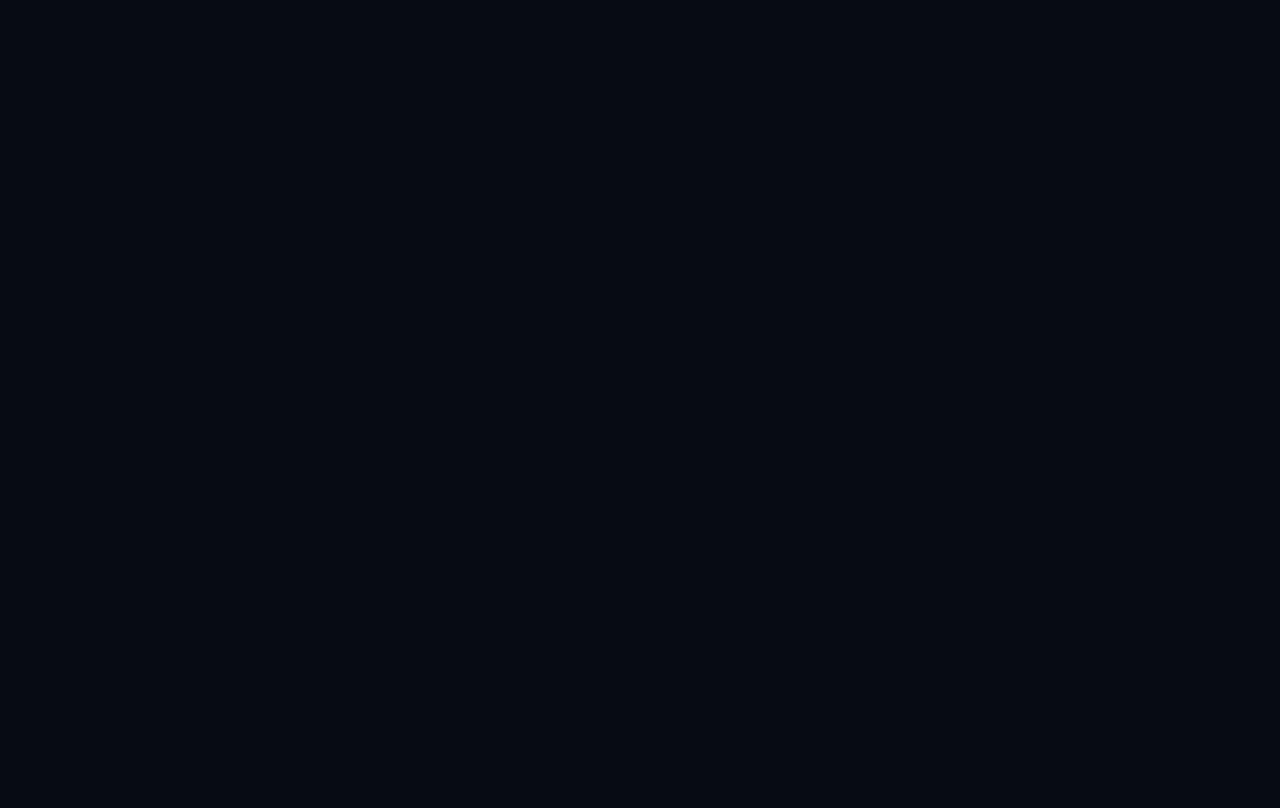
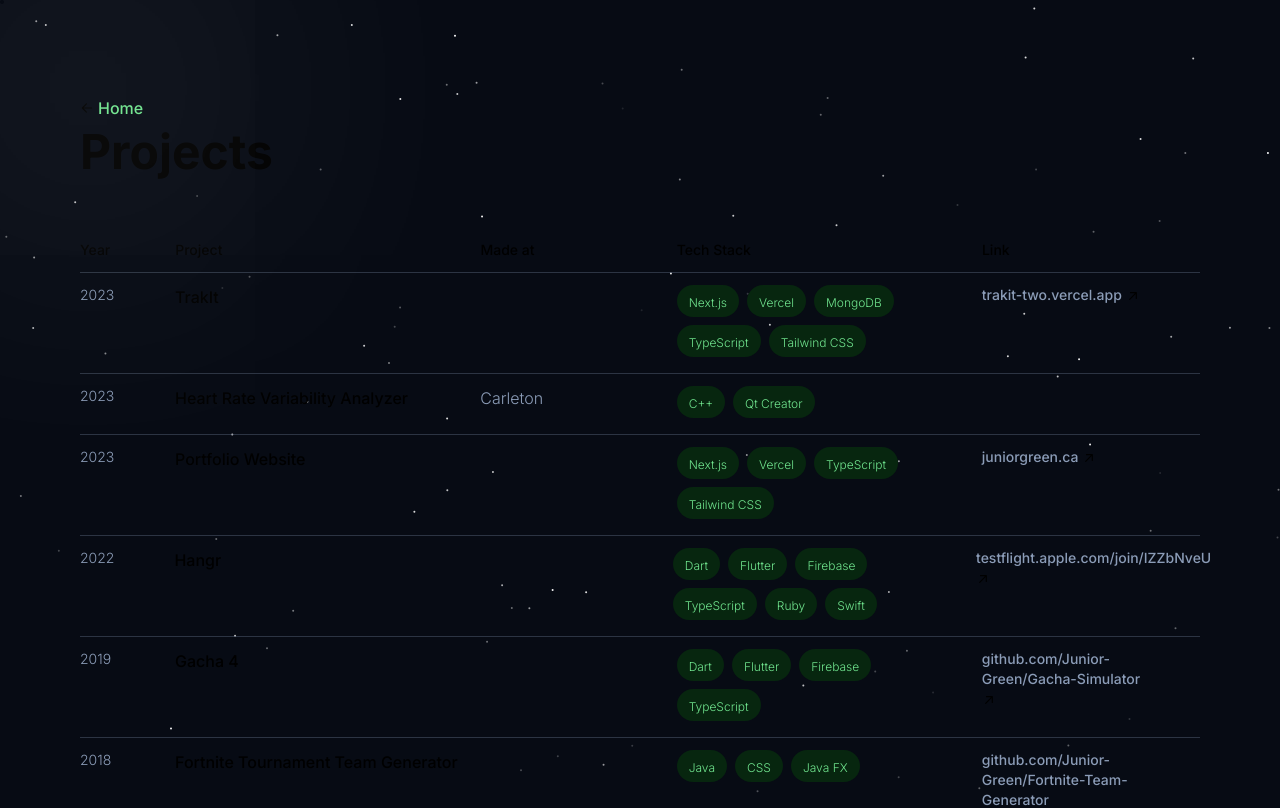
Before and after one commit to Junior-Green/portfolio-v1, a Next.js app: page /projects in a window 1280 px wide. Shown: the top 808 px of the page. Built offline with nearby package versions, Linux system fonts and the light colour scheme.

Commit message:
finished /projects page, fixed url and descriptions

```diff
--- a/src/app/Home.module.css
+++ b/src/app/Home.module.css
@@ -16,10 +16,6 @@
     width: 30px;
 }
 
-.underline {
-    transition: text-decoration-color 500ms;
-}
-
 .arrow:hover *:nth-child(2) {
     transform: translateX(10px);
 }
--- a/src/app/layout.tsx
+++ b/src/app/layout.tsx
@@ -1,3 +1,4 @@
+import FollowCursor from '@/components/follow-cursor/follow-cursor'
 import './globals.css'
 import type { Metadata } from 'next'
 import { Inter } from 'next/font/google'
--- a/src/app/page.tsx
+++ b/src/app/page.tsx
@@ -29,10 +29,10 @@
 
   return (
     <main className="w-full h-full leading-relaxed tracking-wide flex md:flex-row px-[8%] sm:flex-col">
-      <ParticlesBackground onLoad={() => { }} />
+      <ParticlesBackground />
       <div className="md:sticky md:top-0 py-[8%] md:h-[100vh] sm:auto md:w-1/2 sm:w-full flex flex-col justify-between items-start ">
         <div className="h-full w-full">
-          <Link href={"/"} className="font-semibold text-6xl text-white">{name}</Link>
+          <Link href={"/"} className="font-semibold text-6xl text-white pr-5">{name}</Link>
           <h1 className="font-normal text-white text-xl mt-2">{title}</h1>
           <p className="font-light text-theme-gray-light text-base mt-2 mb-16 w-3/4">{desc}</p>
           <div className={`flex flex-row items-center justify-start ${styles.container} cursor-pointer mb-6 w-min`} onClick={() => scrollToRef(aboutRef)}>
@@ -61,30 +61,29 @@
       </div>
       <div className=" h-auto md:w-1/2 sm:w-full py-[8%] flex flex-col" ref={aboutRef}>
         <p className="text-theme-gray-light font-light">
-          I remember my first time creating my first program back in 2017 when I took a highschool class where we made games using a legacy version of <Link href={"https://gamemaker.io/en"} className="text-white font-medium hover:text-theme-green-light transition-colors">GameMaker Creator</Link>. I am very fortunate to have discovered my passion relatively early. Now I am on my way to graduate from <Link href={"https://carleton.ca/about/"} className="text-white font-medium hover:text-theme-green-light transition-colors">Carleton University</Link> in Computer Science, and pursue a longlasting career in Software Engineering.
+          I remember my first time creating my very first program back in 2017 when I took a highschool class focused on making games using a legacy version of <Link href={"https://gamemaker.io/en"} className="text-white font-medium hover:text-theme-green-light transition-colors">GameMaker Creator</Link>. I am very fortunate to have discovered my passion relatively early. Now, I am on my way to graduating from <Link href={"https://carleton.ca/about/"} className="text-white font-medium hover:text-theme-green-light transition-colors">Carleton University</Link> in Computer Science in efforts to pursue a career in Software Engineering.
           <br />
           <br />
-          I refrain from labelling myself as specific type of developer, because I believe a great developer has the capacity to learn and use every tool in their toolbox, but I do favor front-end and mobile development the most. The most enjoyable experience I have had creating a application was using <Link href={"https://flutter.dev/"} className="text-white font-medium hover:text-theme-green-light transition-colors">Flutter</Link> and <Link href={"https://dart.dev/"} className="text-white font-medium hover:text-theme-green-light transition-colors">Dart</Link> to make <Link href={"https://github.com/Junior-Green/hangr"} className="text-white font-medium hover:text-theme-green-light transition-colors">Hangr</Link>.
+          I prefer not to label myself as a specific type of developer, because I believe a great developer has the capacity to learn and use every tool in their toolbox, however I do favor front-end and mobile development the most. The most enjoyable experience I have had creating a application was using <Link href={"https://flutter.dev/"} className="text-white font-medium hover:text-theme-green-light transition-colors">Flutter</Link> and <Link href={"https://dart.dev/"} className="text-white font-medium hover:text-theme-green-light transition-colors">Dart</Link> to create <Link href={"https://github.com/Junior-Green/hangr"} className="text-white font-medium hover:text-theme-green-light transition-colors">Hangr</Link>.
           <br />
           <br />
           When I am not typing away at my computer, I am either at the <span className="text-white font-medium hover:text-theme-green-light cursor-dumbbell transition-colors">gym</span>  trying to break a new PR, watching random videos on <Link href={"https://www.youtube.com/"} className="text-white font-medium hover:text-red-600 transition-colors">Youtube</Link>, or trying to attain the rank of Grand Champion in <span className="text-white font-medium hover:text-theme-green-light cursor-ball transition-colors">Rocket League</span>.
         </p>
-        <div className={`mt-5 flex flex-row items-center ${styles.arrow} hover:underline hover:decoration-theme-green-light w-min mb-20`}>
-          <a href="/resume.pdf" className={` decoration-transparent whitespace-nowrap underline-offset-4 font-medium ${styles.underline} mr-1`}>View Résumé</a>
+        <div className={`mt-5 flex flex-row items-center ${styles.arrow} hover:underline hover:decoration-theme-green-light w-min mb-20 underline-offset-4`}>
+          <a href="/resume.pdf" className={`decoration-transparent whitespace-nowrap font-medium mr-1 transition-all`}>View Résumé</a>
           <RightArrowIcon width={14} height={14} className="fill-white transition-transform" />
         </div>
 
         <h2 className="sm:opacity-100 md:opacity-0 mb-5 font-semibold tracking-widest" ref={projectsRef}>PROJECTS</h2>
         <ListView>
-          <Project imgSrc={"/trakit-thumbnail.png"} projectName={"TrakIt"} desc={"A web application that allows you to effortlessly store, analyze, and visualize your personal sports statistics. It provides a comprehensive dashboard that provides a visual overview of your sports performance."} languagesAndFrameworks={['Next.js', 'Tailwind CSS', 'MongoDB', 'Vercel', 'TypeScript']} link={"https://github.com/Junior-Green/trakit"} />
-          <Project imgSrc={"/portfolio.png"} projectName={"Portfolio Website"} desc={"Website to showcase highlights, projects and experience."} languagesAndFrameworks={['Next.js', 'Tailwind CSS', 'Vercel', 'TypeScript']} link={"/"} />
-          <Project imgSrc={"/hangr.png"} projectName={"Hangr"} desc={"Digital wardrobe and outfit planner for iOS and Android. Seamlessly categorize your clothes by type, color, and occasion making it a breeze to find the perfect piece for any occasion."} languagesAndFrameworks={['Next.js', 'Tailwind CSS', 'Vercel', 'TypeScript']} link={"/"} />
-          <Project imgSrc={"/gacha-4.png"} projectName={"Gacha 4"} desc={"Website to showcase highlights, projects and experience."} languagesAndFrameworks={['Next.js', 'Tailwind CSS', 'Vercel', 'TypeScript']} link={"/"} />
-
+          <Project imgSrc={"/trakit-thumbnail.png"} projectName={"TrakIt"} desc={"A web application that allows you to effortlessly store, analyze, and visualize your personal sports statistics. It provides a comprehensive dashboard that provides a visual overview of your sports performance."} languagesAndFrameworks={['Next.js', 'Tailwind CSS', 'MongoDB', 'Vercel', 'TypeScript']} link={"https://trakit-two.vercel.app/"} />
+          <Project imgSrc={"/portfolio.png"} projectName={"juniorgreen.ca"} desc={"My online portfolio to showcase my highlights, projects and experience."} languagesAndFrameworks={['Next.js', 'Tailwind CSS', 'Vercel', 'TypeScript']} link={"/"} />
+          <Project imgSrc={"/hangr.png"} projectName={"Hangr"} desc={"Digital wardrobe and outfit planner for iOS and Android. Seamlessly categorize your clothes by type, color, and occasion making it a breeze to find the perfect piece for any occasion."} languagesAndFrameworks={['Dart', 'Flutter', 'Firebase', 'TypeScript', 'Ruby', 'Swift']} link={"https://testflight.apple.com/join/IZZbNveU"} />
+          <Project imgSrc={"/gacha-4.png"} projectName={"Gacha 4"} desc={"Lottery simulator from various mobile gacha games."} languagesAndFrameworks={['Android Studio', 'Java', 'Gradle']} link={"https://github.com/Junior-Green/Gacha-Simulator"} />
         </ListView>
 
-        <div className={`mt-5 flex flex-row items-center ${styles.arrow} hover:underline hover:decoration-theme-green-light w-min `}>
-          <a href="/projects" className={` decoration-transparent whitespace-nowrap underline-offset-4 font-medium ${styles.underline} mr-1`}>View All Projects</a>
+        <div className={`mt-5 flex flex-row items-center ${styles.arrow} hover:underline hover:decoration-theme-green-light w-min mb-20 underline-offset-4`}>
+          <a href="/projects" className={`decoration-transparent whitespace-nowrap font-medium mr-1 transition-all`}>View All Projects</a>
           <RightArrowIcon width={14} height={14} className="fill-white transition-transform" />
         </div>
         <p className="font-extralight text-sm text-theme-gray-dark w-5/6 mt-10">
--- /dev/null
+++ b/src/app/projects/Projects.module.css
@@ -0,0 +1,12 @@
+.arrow:hover div {
+    transform: translateX(-10px);
+}
+
+.arrowDiagonal:hover *:nth-child(2) {
+    transform: translateX(5px) translateY(-5px) rotate(-45deg);
+    fill: rgb(112 228 142)
+}
+
+.arrowDiagonal:hover span{
+    color: rgb(112 228 142)
+}
--- a/src/app/projects/page.tsx
+++ b/src/app/projects/page.tsx
@@ -1,9 +1,121 @@
+import FollowCursor from "@/components/follow-cursor/follow-cursor";
+import { ParticlesBackground } from "@/components/particles-background/particles-background";
+import { RightArrowIcon } from "@/components/svgs";
+import styles from './Projects.module.css'
+import Link from "next/link";
 
+interface ProjectData {
+    year: number,
+    projectName: string,
+    placeMade: string,
+    toolsUsed: string[],
+    link: string
+}
 
 export default function Projects() {
+    const projects: ProjectData[] = [
+        {
+            year: 2023,
+            projectName: 'TrakIt',
+            placeMade: '',
+            toolsUsed: ['Next.js', 'Vercel', 'MongoDB', 'TypeScript', 'Tailwind CSS'],
+            link: 'trakit-two.vercel.app'
+        },
+        {
+            year: 2023,
+            projectName: 'Heart Rate Variability Analyzer',
+            placeMade: 'Carleton',
+            toolsUsed: ['C++', 'Qt Creator'],
+            link: ''
+        },
+        {
+            year: 2023,
+            projectName: 'Portfolio Website',
+            placeMade: '',
+            toolsUsed: ['Next.js', 'Vercel', 'TypeScript', 'Tailwind CSS'],
+            link: 'juniorgreen.ca'
+        },
+        {
+            year: 2022,
+            projectName: 'Hangr',
+            placeMade: '',
+            toolsUsed: ['Dart', 'Flutter', 'Firebase', 'TypeScript', 'Ruby', 'Swift'],
+            link: 'testflight.apple.com/join/IZZbNveU'
+        },
+        {
+            year: 2019,
+            projectName: 'Gacha 4',
+            placeMade: '',
+            toolsUsed: ['Dart', 'Flutter', 'Firebase', 'TypeScript'],
+            link: 'github.com/Junior-Green/Gacha-Simulator'
+        },
+        {
+            year: 2018,
+            projectName: 'Fortnite Tournament Team Generator',
+            placeMade: '',
+            toolsUsed: ['Java', 'CSS', 'Java FX'],
+            link: 'github.com/Junior-Green/Fortnite-Team-Generator'
+        },
+        {
+            year: 2018,
+            projectName: 'Mastermind',
+            placeMade: '',
+            toolsUsed: ['Java', 'CSS', 'Java FX'],
+            link: 'github.com/Junior-Green/Mastermind-Game'
+        },
+        {
+            year: 2018,
+            projectName: '1942',
+            placeMade: '',
+            toolsUsed: ['Java', 'CSS', 'Java FX'],
+            link: 'github.com/Junior-Green/1942-Game'
+        },
+
+    ]
+
+    projects.sort((a, b) => b.year - a.year)
 
     return (
-        <>
-        </>
+        <div className="md:px-20 md:py-24 sm:px-5 sm:py-10">
+            <ParticlesBackground />
+            <div className={` ${styles.arrow} mb-2 w-min flex items-center justify-center`}>
+                <div className="transition-transform">
+                    <RightArrowIcon width={14} height={14} className="fill-theme-green-light transition-transform rotate-180" />
+                </div>
+                <a href="/" className={`whitespace-nowrap font-medium ml-1 transition-all text-theme-green-light`}>Home</a>
+            </div>
+            <h1 className="text-5xl tracking-normal font-bold"> Projects</h1>
+            <div className="w-full flex flex-row items-start mt-16 mb-3 font-medium text-sm">
+                <span className="w-[8%] mr-2">Year</span>
+                <span className="md:w-[28%] sm:w-[46%]">Project</span>
+                <span className="w-[18%] sm:hidden md:block">Made at</span>
+                <span className="w-[28%] sm:hidden md:block">Tech Stack</span>
+                <span className="md:w-[20%] sm:w-[46%]">Link</span>
+            </div>
+            {projects.map(({ year, projectName, placeMade, toolsUsed, link }) => {
+                return (
+                    <div className="w-full flex flex-row items-start mb-2 border-t-[0.5px] border-t-theme-gray-dark border-opacity-40 pt-3" key={projectName}>
+                        <span className="w-[8%] text-sm font-light text-theme-gray-light mr-2">{year}</span>
+                        <span className="md:w-[28%] sm:w-[46%] pr-5 font-medium">{projectName}</span>
+                        <span className="w-[18%] sm:hidden md:block font-light pr-5 text-theme-gray-light">{placeMade}</span>
+                        <div className="w-[28%] flex sm:hidden md:flex flex-row flex-wrap pr-5">
+                            {toolsUsed.map((val) => {
+                                return (
+                                    <div key={val} className="rounded-full px-3 bg-theme-green-dark w-auto h-auto mr-2 mb-2 py-[4px]">
+                                        <span className="text-theme-green-light text-xs whitespace-nowrap font-light">{val}</span>
+                                    </div>
+                                )
+                            })}
+                        </div>
+                        <Link className={`${styles.arrowDiagonal} transition-colors md:w-[20%] sm:w-[46%] text-sm font-medium pr-5 text-theme-gray-light hover:text-theme-green-light`} href={`https://${link}`}>
+                            <h1 className="inline-block mr-1">{link}</h1>
+                            {link !== "" && <RightArrowIcon className="-rotate-45 inline-block fill-theme-gray-light transition-transform" width={14} height={14} />}
+                        </Link>
+                    </div>
+                )
+            })}
+
+            <FollowCursor />
+        </div>
     )
 }
--- a/src/components/follow-cursor/follow-cursor.tsx
+++ b/src/components/follow-cursor/follow-cursor.tsx
@@ -23,7 +23,7 @@
 
     return (
         <div
-            className={`bg-theme-blue absolute ${styles.blurCircle} w-1 h-1 bg-opacity-0 pointer-events-none sm:opacity-0 lg:opacity-100`}
+            className={`bg-theme-blue absolute ${styles.blurCircle} w-1 h-1 bg-opacity-0 pointer-events-none sm:opacity-0 md:opacity-100`}
             style={{ left: position.x, top: position.y }}
         />
     );
--- a/tailwind.config.js
+++ b/tailwind.config.js
@@ -8,9 +8,7 @@
   theme: {
     screens: {
       sm: '100px',
-      md: '768px',
-      lg: '976px',
-      xl: '1440px',
+      md: '720px',
     },
     extend: {
       cursor: {
```
Also changed, not shown: src/components/particles-background/particles-background.tsx (+2 -7 lines), public/gacha-4.png.
